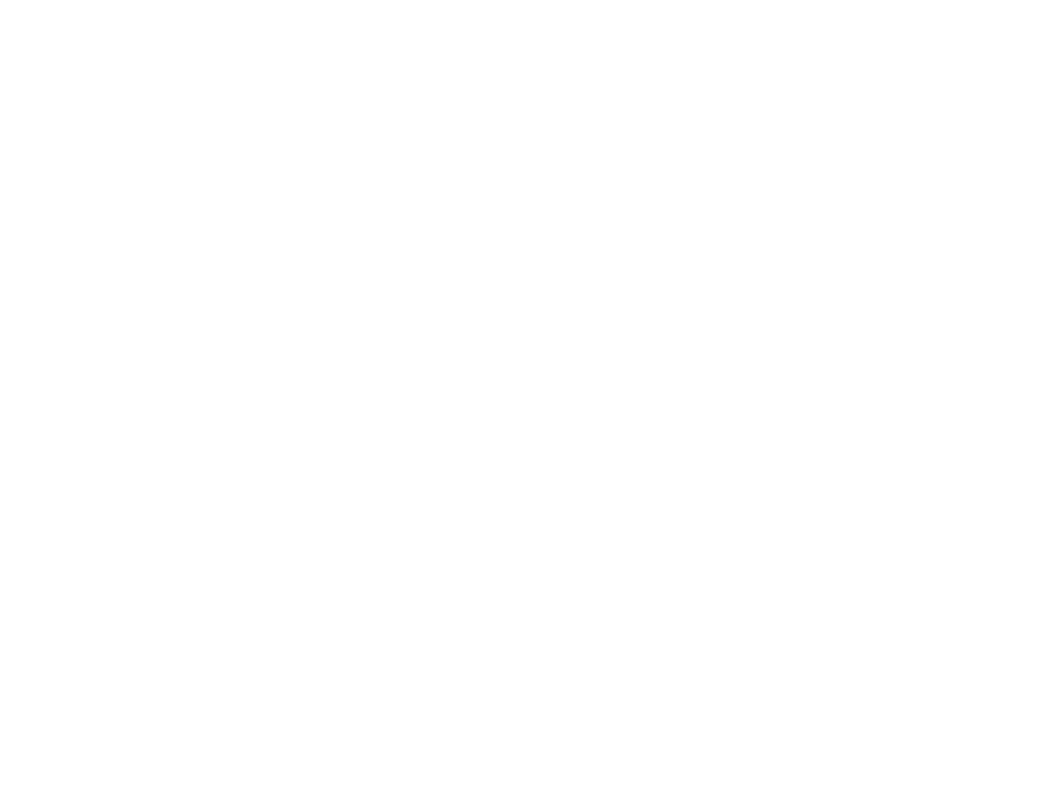
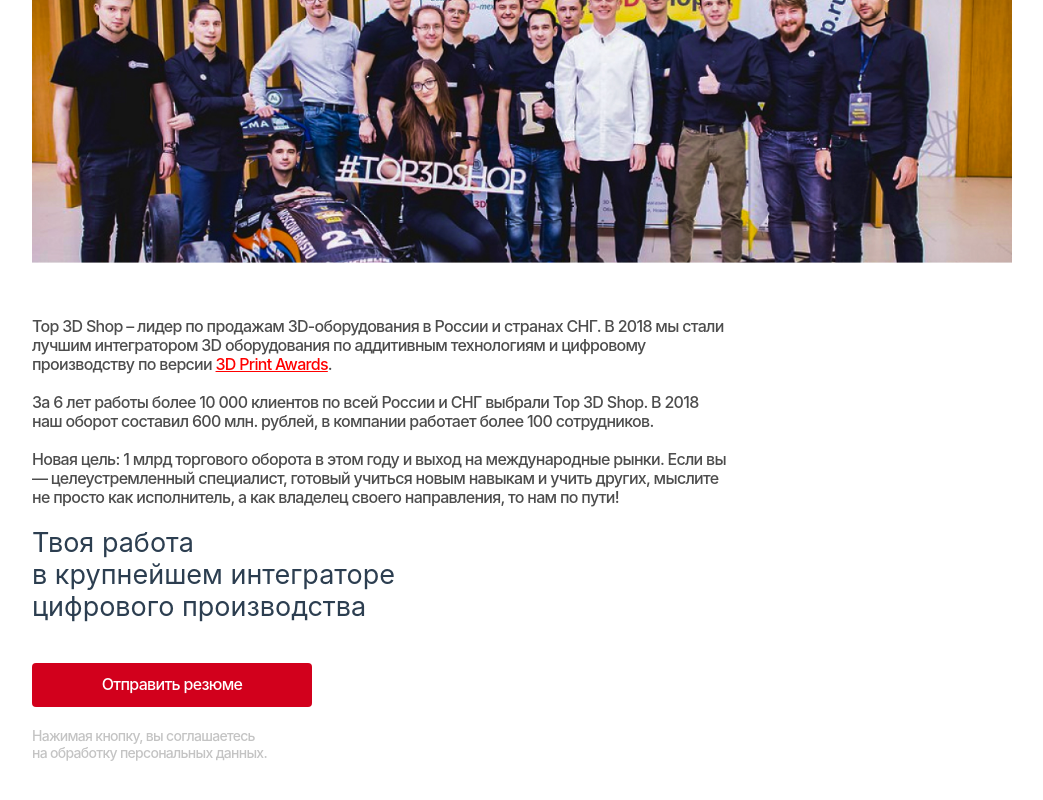
Before and after one commit to evsik/TZ_for_Top-3D-Group, a Vue app: page / in a window 1280 px wide. Shown: the part 406-1206 px from the top of the page, without its empty margins (118-1161 px from the left). Before the commit the page ends 800 px from the top, so only its background shows below. Built offline with nearby package versions, Linux system fonts and the light colour scheme.

Commit message:
b-mainSection with adaptive

```diff
--- a/src/App.vue
+++ b/src/App.vue
@@ -7,6 +7,11 @@
     <Header>
 
     </Header>
+
+    <router-view/>
+
+    <footer/>
+
   </div>
 </template>
 
--- a/src/components/Header.vue
+++ b/src/components/Header.vue
@@ -109,6 +109,7 @@
     </nav>
     <hr>
     <nav class="b-servicesNav">
+      <i class="fas fa-bars" v-on:click="isActive = !isActive"></i>
       <ul>
         <DropMenu
             v-for="item of $store.state.dropMenuItems"
@@ -116,8 +117,8 @@
             :item="item"
         />
       </ul>
-      <i class="fas fa-bars" v-on:click="isActive = !isActive"></i>
-      <ul class="hoverMediaMenu" v-bind:class="{ slideInLeft: isActive }">
+
+      <ul class="hoverMediaMenu" v-show="isActive">
         <DropMenu
             v-for="item of $store.state.dropMenuItems"
             :key="item.title"
@@ -156,24 +157,26 @@ $varColorBlack: #000000;
 
 .b-header {
   box-shadow: 0px 4px 48px rgba(0, 0, 0, 0.16);
-
 }
 
 .b-contactsSlider {
   display: flex;
-  flex-wrap: wrap;
   justify-content: space-between;
   background-color: #FED600;
   padding: 9px 120px;
 
   @media (max-width: 1500.98px) {
+    //justify-content: center;
+    padding: 16px 100px;
+  }
+
+  @media (max-width: 1270.98px) {
     justify-content: center;
-    padding: 16px 100px;
+    flex-direction: column;
   }
 
   @media (max-width: 1060.98px) {
     padding: 16px 50px;
-    flex-direction: column;
   }
 
   @media (max-width: 750.98px) {
@@ -524,6 +527,10 @@ $varColorBlack: #000000;
     }
   }
 
+  .vision {
+    display: flex;
+  }
+
   .fa-bars {
     cursor: pointer;
     display: none;
@@ -535,9 +542,7 @@ $varColorBlack: #000000;
 
   .hoverMediaMenu {
     flex-direction: column;
-    position: absolute;
-    left: -200px;
-    display: none;
+    margin-top: 10px;
 
     .b-servicesNav__link {
       i {
@@ -549,6 +554,7 @@ $varColorBlack: #000000;
       margin-bottom: 5px;
 
       .b-servicesNav__link {
+
         i {
           transform: rotate(-90deg);
         }
@@ -556,7 +562,11 @@ $varColorBlack: #000000;
 
       .hover {
         padding-top: 0;
-        padding-left: 115px;
+        padding-left: 110px;
+
+        .hover-link {
+          font-size: 13px;
+        }
       }
     }
 
--- a/src/layout/styles/style.css
+++ b/src/layout/styles/style.css
@@ -12,10 +12,6 @@ body {
     min-height: 100vh;
 }
 
-main {
-    flex-grow: 1;
-}
-
 footer {
     flex-shrink: 0;
     background-color: #191919;
--- a/src/views/Main.vue
+++ b/src/views/Main.vue
@@ -1,13 +1,208 @@
 <template>
-
+  <main>
+    <div class="mainPhoto">
+      <img src="../assets/MaskGroup.jpg" alt="MainPhoto">
+    </div>
+    <section class="b-mainSection">
+      <div class="b-resumeBlock">
+        <h2 class="b-resumeBlock__head">
+          Твоя работа
+          <br>
+          в крупнейшем интеграторе
+          <br>
+          цифрового производства
+        </h2>
+        <button class="b-resumeBlock__btn">
+          Отправить резюме
+        </button>
+        <p class="b-resumeBlock__agreement">
+          Нажимая кнопку, вы соглашаетесь
+          <br>
+          на обработку персональных данных.
+        </p>
+      </div>
+      <div class="b-blockAboutUs">
+        <p class="b-blockAboutUs__textAboutUs">
+          Top 3D Shop – лидер по продажам 3D-оборудования в России и странах СНГ. В 2018 мы стали <br>
+          лучшим интегратором 3D оборудования по аддитивным технологиям и цифровому <br>
+          производству по версии <a href="#">3D Print Awards</a>.
+          <br>
+          <br>
+          За 6 лет работы более 10 000 клиентов по всей России и СНГ выбрали Top 3D Shop. В 2018 <br>
+          наш оборот составил 600 млн. рублей, в компании работает более 100 сотрудников.
+          <br>
+          <br>
+          Новая цель: 1 млрд торгового оборота в этом году и выход на международные рынки. Если вы <br>
+          — целеустремленный специалист, готовый учиться новым навыкам и учить других, мыслите <br>
+          не просто как исполнитель, а как владелец своего направления, то нам по пути!
+        </p>
+        <p class="b-blockAboutUs__textAboutUs__media">
+          Top 3D&nbsp;Shop&nbsp;&mdash; лидер по&nbsp;продажам 3D-оборудования в&nbsp;России и&nbsp;странах СНГ. В&nbsp;2018&nbsp;мы
+          стали
+          лучшим интегратором 3D&nbsp;оборудования по&nbsp;аддитивным технологиям и&nbsp;цифровому
+          производству по&nbsp;версии <a href="#">3D&nbsp;Print Awards</a>.
+          <br>
+          <br>
+          За&nbsp;6&nbsp;лет работы более 10&nbsp;000 клиентов по&nbsp;всей России и&nbsp;СНГ выбрали Top 3D&nbsp;Shop.
+          В&nbsp;2018
+          наш оборот составил 600&nbsp;млн. рублей, в&nbsp;компании работает более 100&nbsp;сотрудников.
+          <br>
+          <br>
+          Новая цель: 1&nbsp;млрд торгового оборота в&nbsp;этом году и&nbsp;выход на&nbsp;международные рынки. Если вы
+          &mdash;&nbsp;целеустремленный специалист, готовый учиться новым навыкам и&nbsp;учить других, мыслите
+          не&nbsp;просто как исполнитель, а&nbsp;как владелец своего направления, то&nbsp;нам по&nbsp;пути!
+        </p>
+      </div>
+    </section>
+  </main>
 </template>
 
 <script>
 export default {
-name: "Main"
+  name: "Main"
 }
 </script>
 
-<style scoped>
+<style lang="scss">
+$varFontFamilySF: -apple-system, system-ui, BlinkMacSystemFont, "Segoe UI", Roboto, Ubuntu, serif;
+
+//@font-face {
+//  font-family: "SF Pro Display";
+//  font-weight: 400;
+//  src: url("https://applesocial.s3.amazonaws.com/assets/styles/fonts/sanfrancisco/sanfranciscodisplay-regular-webfont.woff");
+//}
+
+//@font-face {
+//  font-family: "SF Pro Text";
+//  font-weight: 500;
+//  src: url("https://applesocial.s3.amazonaws.com/assets/styles/fonts/sanfrancisco/sanfranciscotext-regular-webfont.woff");
+//}
+
+main {
+  flex-grow: 1;
+  padding: 70px 120px;
+
+  @media (max-width: 1500.98px) {
+    padding: 16px 100px;
+  }
+
+  @media (max-width: 1060.98px) {
+    padding: 16px 50px;
+  }
+
+  @media (max-width: 750.98px) {
+    padding: 16px 10px;
+  }
+}
+
+.mainPhoto {
+
+  img {
+    width: 100%;
+    height: auto;
+  }
+}
+
+.b-mainSection {
+  display: flex;
+  justify-content: space-between;
+  padding: 50px 0;
+  flex-wrap: wrap-reverse;
+}
+
+.b-resumeBlock {
+  display: flex;
+  flex-direction: column;
+  margin-bottom: 20px;
+
+  .b-resumeBlock__head {
+    font-family: $varFontFamilySF;
+    font-weight: 400;
+    text-align: left;
+    font-size: 27px;
+    line-height: 32px;
+    margin-bottom: 40px;
+
+    @media(max-width: 700px) {
+      font-size: 23px;
+    }
+  }
+
+  .b-resumeBlock__btn {
+    font-family: $varFontFamilySF;
+    color: white;
+    width: 280px;
+    height: 44px;
+    border-radius: 4px;
+    border: none;
+    background-color: #D2001C;
+    font-weight: 500;
+    font-size: 16px;
+    line-height: 19px;
+    letter-spacing: -0.7px;
+    margin-bottom: 20px;
+    cursor: pointer;
+
+    @media(max-width: 700px) {
+      width: 180px;
+    }
+
+  }
+
+
+  .b-resumeBlock__agreement {
+    font-family: $varFontFamilySF;
+    font-weight: 500;
+    font-size: 14px;
+    line-height: 17px;
+    letter-spacing: -0.7px;
+    color: #C4C4C4;
+    text-align: left;
+
+    @media(max-width: 700px) {
+      font-size: 12px;
+    }
+  }
+}
+
+.b-blockAboutUs {
+  margin-bottom: 20px;
+
+  .b-blockAboutUs__textAboutUs {
+    font-family: $varFontFamilySF;
+    font-weight: 500;
+    font-size: 16px;
+    line-height: 19px;
+    text-align: justify;
+    letter-spacing: -0.7px;
+    color: #4D4D4D;
+
+    @media (max-width: 990px) {
+      font-size: 13px;
+    }
+
+    @media (max-width: 700px) {
+      display: none;
+    }
+
+    a {
+      color: red;
+    }
+  }
+
+  .b-blockAboutUs__textAboutUs__media {
+    @extend .b-blockAboutUs__textAboutUs;
+    font-size: 13px;
+    text-align: center;
+    display: none;
+
+    @media (max-width: 700px) {
+      display: block;
+    }
+  }
+
+
+
+}
 
 </style>
```
Also changed, not shown: src/assets/MaskGroup.jpg (added).
